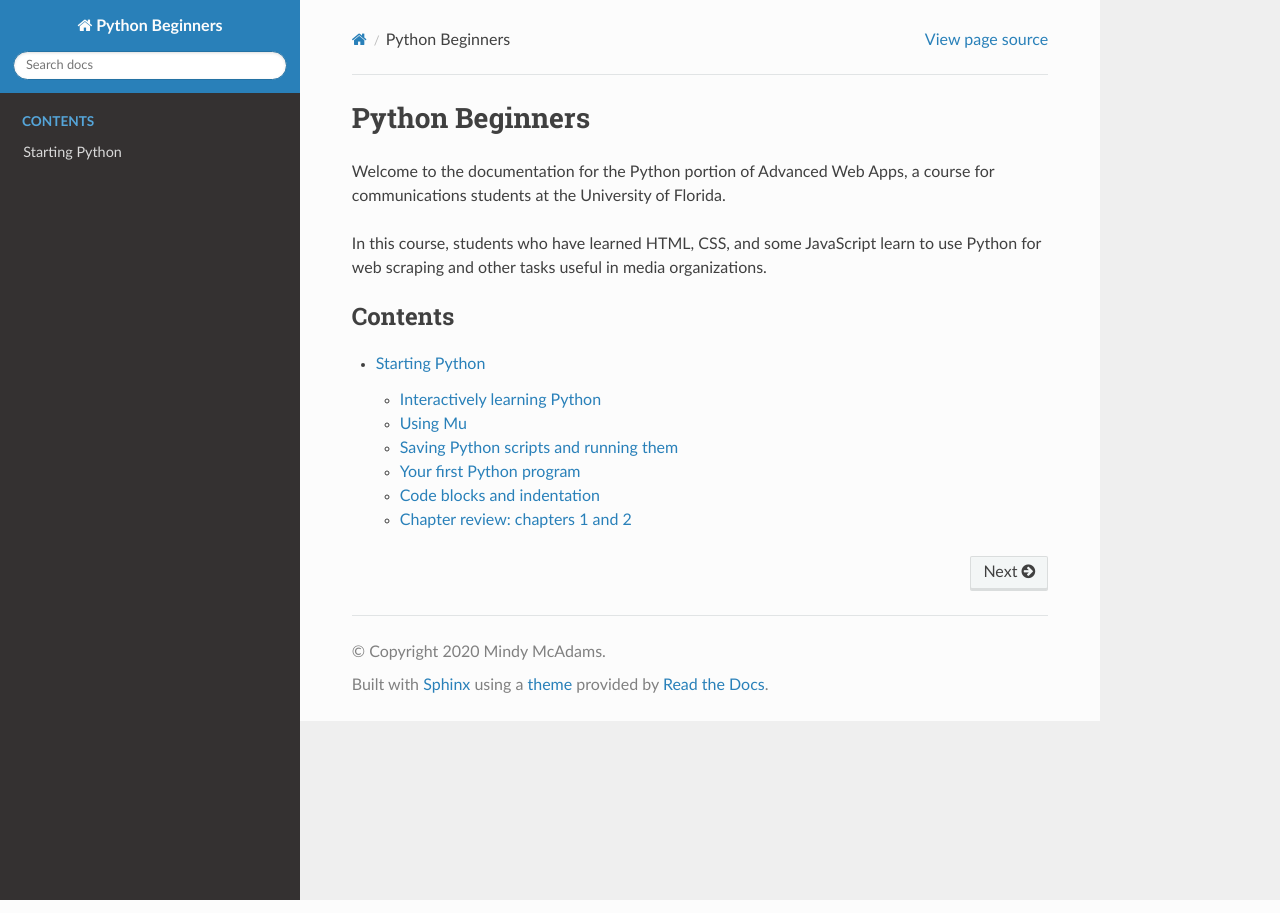
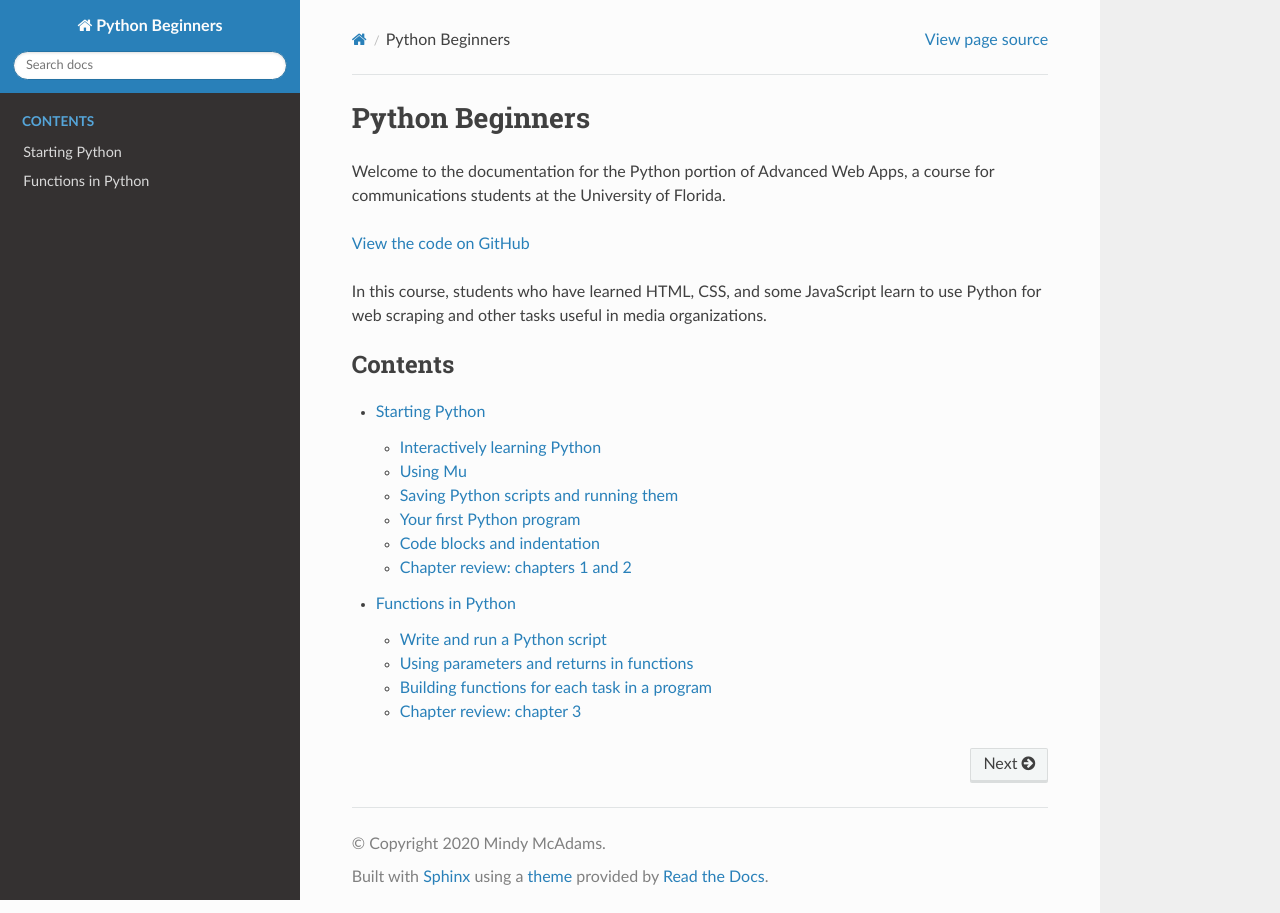
Before and after one commit to macloo/python-adv-web-apps, a Sphinx documentation site: the page built from docs/index.rst, in a window 1280 px wide. Built offline with Sphinx 7.4.7 and the Read the Docs theme 2.0.0, drawn with Linux system fonts in a browser that asks for light colours; some of the changed lines change nothing that is shown.

Commit message:
add functions chapter

````diff
--- /dev/null
+++ b/docs/functions.rst
@@ -0,0 +1,86 @@
+Functions in Python
+===================
+
+This section is based on chapter 3 in Sweigart’s `Automate the Boring Stuff with Python <https://automatetheboringstuff.com/>`_ (second edition).
+
+At the same time, students also begin to learn about web scraping; that is covered in a separate part of this documentation.
+
+Write and run a Python script
+-----------------------------
+
+To write functions in Python, you will be saving files with the `.py` extension. You can write and save Python files in `Atom <https://atom.io/>`_ or in `Mu <https://codewith.mu/en/about>`_.
+
+To run a script named `foobar.py` that’s in the current directory, type this at the bash prompt (`$`) in Mac or the Windows Command Prompt: ::
+
+   python3 foobar.py
+
+On Windows, or in a *virtualenv* on Mac or Windows, drop the ``3`` from ``python3``.
+
+You do not need to be in your *virtualenv* to do this, but it’s okay if you are.
+
+Using parameters and returns in functions
+-----------------------------------------
+
+Sweigart notes that many functions operate as “black boxes”: This describes a function with parameters (it takes arguments) and a `return` statement. Something goes into it (arguments) and something comes out of it (whatever is returned). You don’t need to know how it works; you just need to know what it does.
+
+View the example file in this folder: *a_black_box.py*
+
+This is true for many functions we use from imported libraries, such as BeautifulSoup (for web scraping). We run a function such as this:
+
+```python
+print( varname.get_text() )
+```
+
+... and it prints only the text content from inside an HTML element (such as `title` or `li`) that is stored in `varname`. The variable `varname` contains the HTML tags (possibly quite a lot of tags), but the BeautifulSoup function `get_text()` removes them neatly, giving us just text. How does `get_text()` do that? *We don’t need to know.* That’s the beauty of a function as a black box: It just works.
+
+We don’t need to know how a toaster toasts bread to get toast out of it. We put in two pieces of bread (the *arguments* we pass into a function), and toast is *returned* after the function runs.
+
+Building functions for each task in a program
+---------------------------------------------
+
+Near the end of chapter 3, Sweigart gives us a program that (oddly enough) does not include any functions. In the folder named [modular-code](https://github.com/macloo/python-beginners/tree/master/week02/modular-code), we will walk through how to convert that program into a collection of three modular functions.
+
+*Modular* can mean that each function accomplishes *one* task. It’s not sensible to write a function that contains only one line, so don’t take this too literally. However, writing a lot of small, short functions gives you an easy way to test and perfect each part of your program in a very manageable way.
+
+It keeps the larger job &mdash; the complete program &mdash; from overwhelming you.
+
+Chapter review: chapter 3
+-------------------------
+
+These are the takeaways from this chapter. Slides below.
+
+Key points
+++++++++++
+
+1. The `def` statement (how and where to use it)
+2. *When* is the code in a function executed? (Know the difference between *defining* a function and *running* it.)
+3. Parameters or arguments: Where are these, in a function?
+
+   - How do they work when you *define* the function?
+   - How do they work when you *run* the function? (*Note:* Instead of *run,* we may say *call* or *execute* the function. All have the same meaning.)
+
+4. The `return` keyword (used in a function)
+5. The `NoneType` data type: value is `None`
+
+   - This will be important in scraping! If you get an error that says something does not work because it cannot be applied to `NoneType`, it means something returned `None` when you were expecting another value.
+   - “Python adds `return None` to the end of any function definition with no `return` statement” (Sweigart, p. 62). In other words, a function with no `return` statement returns `None`.
+   - An empty `return` statement (that is, the word `return` alone on a line) also returns `None`.
+
+6. Keyword arguments: You can forget this for the time being
+7. **Important!** Scope of variables:
+
+   - A variable has *local* scope or *global* scope. It cannot have both.
+   - A local variable exists only *inside* a function. It cannot be transmitted outside the function (although its *value* can be — via `return`).
+   - A global variable exists *outside* any function. It may be used inside a function.
+   - Sometimes you will make a mistake about the scope of a variable, and then your answers or results will not be correct.
+   - “It is a **bad habit** to rely on global variables as your programs get larger and larger” (Sweigart, p. 66).
+   - **Avoid** repeating the names of variables in different scopes. If you have a global variable named `foobar`, do not name a local variable `foobar`.
+   - Four rules, p. 69 in Sweigart
+
+8. Functions as “black boxes”: Describes a function with *parameters* (meaning that it takes *arguments*) and a `return` statement. One or more values go into the function (arguments) and some value comes out of it (whatever is returned).
+9. Exception handling (also called error handling): `try`/`except` pattern
+
+Slides: chapter 3
++++++++++++++++++
+
+`Python Review 2 <http://bit.ly/pythonrev2>`_
--- a/docs/index.rst
+++ b/docs/index.rst
@@ -6,6 +6,8 @@ Python Beginners
 
 Welcome to the documentation for the Python portion of Advanced Web Apps, a course for communications students at the University of Florida.
 
+`View the code on GitHub <https://github.com/macloo/python-adv-web-apps>`_
+
 In this course, students who have learned HTML, CSS, and some JavaScript learn to use Python for web scraping and other tasks useful in media organizations.
 
 .. toctree::
@@ -13,3 +15,4 @@ In this course, students who have learned HTML, CSS, and some JavaScript learn t
    :caption: Contents
 
    learn_python
+   functions
````
Also changed, not shown: 14 other files.
